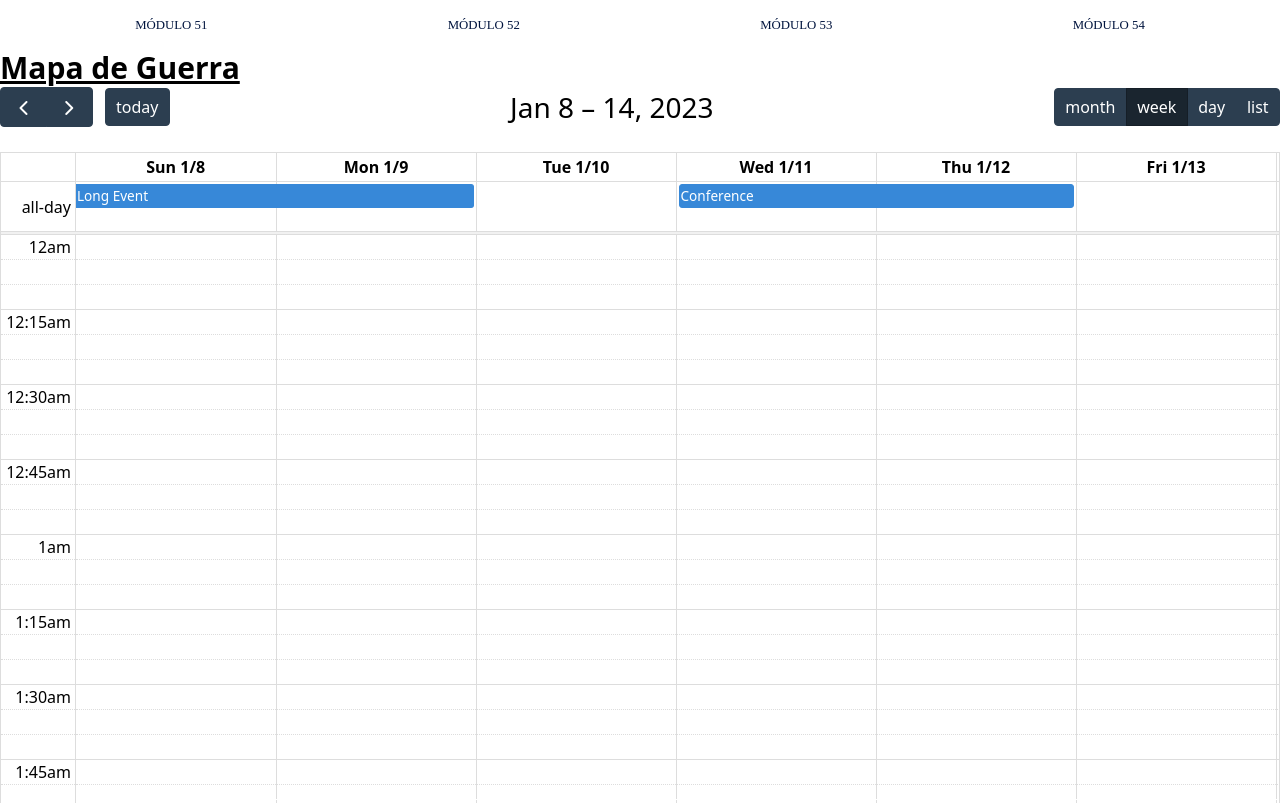
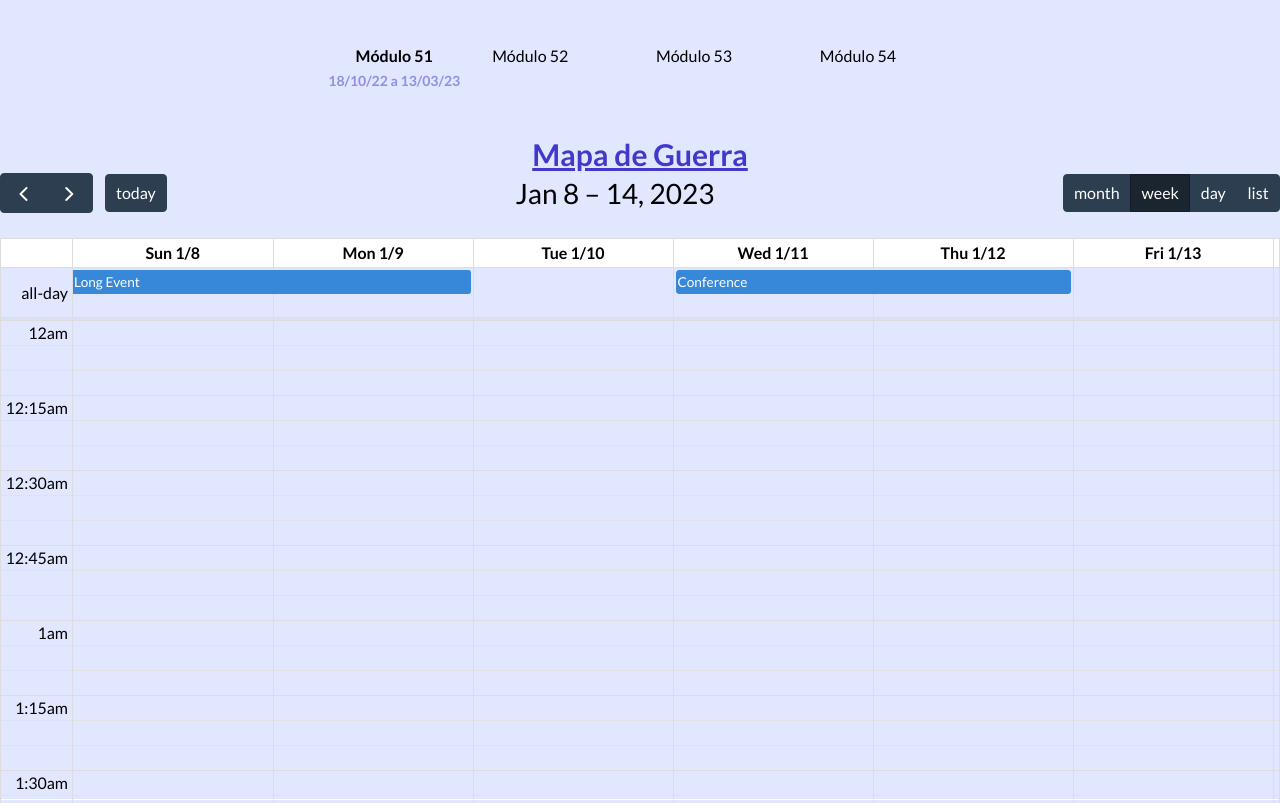
Before and after one commit to Kedinha/map-model, a website: page index.html in a window 1280 px wide. Shown: the top 803 px of the page. Drawn offline with Linux system fonts and the light colour scheme.

Commit message:
Update font

```diff
--- a/assets/css/style.css
+++ b/assets/css/style.css
@@ -9,7 +9,6 @@ nav {
   margin: 5px;
   padding: 10px;
 
-
   /* width: 131px;
 height: 20px;
 left: 538px;
@@ -17,7 +16,7 @@ top: 2px; */
 
   text-transform: uppercase;
 
-font-family: 'Source Sans Pro';
+  font-family: "Source Sans Pro";
   font-style: normal;
   font-weight: 400;
   font-size: 12.8px;
@@ -27,7 +26,7 @@ line-height: 20px;
 
   /* identical to box height, or 156% */
 
-color: #00143E;
+  color: #00143e;
 }
 
 ul {
@@ -37,6 +36,5 @@ justify-content: space-around;
 }
 
 li {
-
   list-style: none;
 }
--- a/index.html
+++ b/index.html
@@ -1,15 +1,21 @@
 <!DOCTYPE html>
-<html lang='pt-BR'>
+<html lang="pt-BR">
     <head>
-    <meta charset='utf-8' />
-    <meta name="viewport" content="width=device-width, initial-scale=1.0">
-    <link rel="stylesheet" href="../assets/css/style.css">
-    <link rel="stylesheet" href="../dist/output.css">
-    <script src='../dist/index.global.js'></script>
-    <script src='../dist/index.global.min.js'></script>
+        <meta charset="utf-8" />
+        <meta name="viewport" content="width=device-width, initial-scale=1.0" />
+        <!-- <link rel="stylesheet" href="../assets/css/style.css"> -->
+        <link rel="stylesheet" href="../dist/output.css" />
+        <link rel="preconnect" href="https://fonts.googleapis.com" />
+        <link rel="preconnect" href="https://fonts.gstatic.com" crossorigin />
+        <link
+            href="https://fonts.googleapis.com/css2?family=Lato:wght@400;700&display=swap"
+            rel="stylesheet"
+        />
+        <script src="../dist/index.global.js"></script>
+        <script src="../dist/index.global.min.js"></script>
         <script>
-      document.addEventListener('DOMContentLoaded', function() {
-        var calendarEl = document.getElementById('calendar');
+            document.addEventListener('DOMContentLoaded', function () {
+                var calendarEl = document.getElementById('calendar')
                 var calendar = new FullCalendar.Calendar(calendarEl, {
                     initialView: 'dayGridMonth',
 
@@ -23,7 +29,7 @@
                     headerToolbar: {
                         left: 'prev,next today',
                         center: 'title',
-        right: 'dayGridMonth,timeGridWeek,timeGridDay,listWeek'
+                        right: 'dayGridMonth,timeGridWeek,timeGridDay,listWeek',
                     },
                     navLinks: true, // can click day/week names to navigate views
                     editable: true,
@@ -38,74 +44,93 @@
                         {
                             title: 'Long Event',
                             start: '2023-01-07',
-          end: '2023-01-10'
+                            end: '2023-01-10',
                         },
                         {
                             groupId: 999,
                             title: 'Repeating Event',
-          start: '2023-01-09T16:00:00'
+                            start: '2023-01-09T16:00:00',
                         },
                         {
                             groupId: 999,
                             title: 'Repeating Event',
-          start: '2023-01-16T16:00:00'
+                            start: '2023-01-16T16:00:00',
                         },
                         {
                             title: 'Conference',
                             start: '2023-01-11',
-          end: '2023-01-13'
+                            end: '2023-01-13',
                         },
                         {
                             title: 'Meeting',
                             start: '2023-01-12T10:30:00',
-          end: '2023-01-12T12:30:00'
+                            end: '2023-01-12T12:30:00',
                         },
                         {
                             title: 'Lunch',
-          start: '2023-01-12T12:00:00'
+                            start: '2023-01-12T12:00:00',
                         },
                         {
                             title: 'Meeting',
-          start: '2023-01-12T14:30:00'
+                            start: '2023-01-12T14:30:00',
                         },
                         {
                             title: 'Happy Hour',
-          start: '2023-01-12T17:30:00'
+                            start: '2023-01-12T17:30:00',
                         },
                         {
                             title: 'Dinner',
-          start: '2023-01-12T20:00:00'
+                            start: '2023-01-12T20:00:00',
                         },
                         {
                             title: 'Birthday Party',
-          start: '2023-01-13T07:00:00'
+                            start: '2023-01-13T07:00:00',
                         },
                         {
                             title: 'Click for Google',
                             url: 'http://google.com/',
-          start: '2023-01-28'
-        }
-      ]
-    });
-        calendar.render();
-      });
+                            start: '2023-01-28',
+                        },
+                    ],
+                })
+                calendar.render()
+            })
         </script>
     </head>
     <!-- Início da página -->
-  <body>
-    <header>
-        <nav class="">
-            <ul class="fc-button-primary">
-                <li><a href="">Módulo 51</a></li>
-                <li><a href="">Módulo 52</a></li>
-                <li><a href="">Módulo 53</a></li>
-                <li><a href="">Módulo 54</a></li>
+    <body class="bg-indigo-100 font-lato">
+        <header class="container my-12">
+            <nav class="grid place-items-center">
+                <ul
+                    class="inline-grid grid-cols-4 gap-x-8 place-content-center h-10"
+                >
+                    <li class="hover:text-indigo-700 text-center font-semibold">
+                        <a href=""
+                            >Módulo 51 <br /><span
+                                class="text-indigo-700 text-opacity-50 text-sm"
+                                >18/10/22 a 13/03/23</span
+                            ></a
+                        >
+                    </li>
+                    <li class="hover:text-indigo-700">
+                        <a href="">Módulo 52</a>
+                    </li>
+                    <li class="hover:text-indigo-700">
+                        <a href="">Módulo 53</a>
+                    </li>
+                    <li class="hover:text-indigo-700">
+                        <a href="">Módulo 54</a>
+                    </li>
                 </ul>
             </nav>
         </header>
-    <h1 class="text-3xl font-bold underline">
+        <div class="container">
+            <h1
+                class="font-lato text-3xl font-bold text-indigo-700 text-center underline"
+            >
                 Mapa de Guerra
             </h1>
-    <div id='calendar'></div>
+            <div id="calendar"></div>
+        </div>
     </body>
 </html>
--- a/tailwind.config.js
+++ b/tailwind.config.js
@@ -1,8 +1,34 @@
 /** @type {import('tailwindcss').Config} */
 module.exports = {
-  content: ["./src/**/*.{html,js}"],
-  theme: {
-    extend: {},
-  },
-  plugins: [],
+    content: [
+        '*.html',
+        './src/*.{html,js}',
+        './dist/*.{js}',
+        './assets/**/*.{css,js}',
+        './examples/*.{html}',
+    ],
+    theme: {
+        fontFamily: {
+            lato: ['Lato', 'Helvetica', 'Arial', 'sans-serif'],
+            sans: ['ui-sans-serif', 'system-ui'],
+            display: ['Oswald'],
+            body: ['"Lato"'],
+        },
+        container: {
+            center: true,
+        },
+        extend: {
+            padding: '2rem'[('hover', 'focus')],
+        },
+        borderWidth: {
+            DEFAULT: '1px',
+            0: '0',
+            2: '2px',
+            3: '3px',
+            4: '4px',
+            6: '6px',
+            8: '8px',
+        },
+    },
+    plugins: [],
 }
```
Also changed, not shown: dist/index.global.min.js, dist/output.css. Lines whose indentation alone changed are shown as unchanged.
